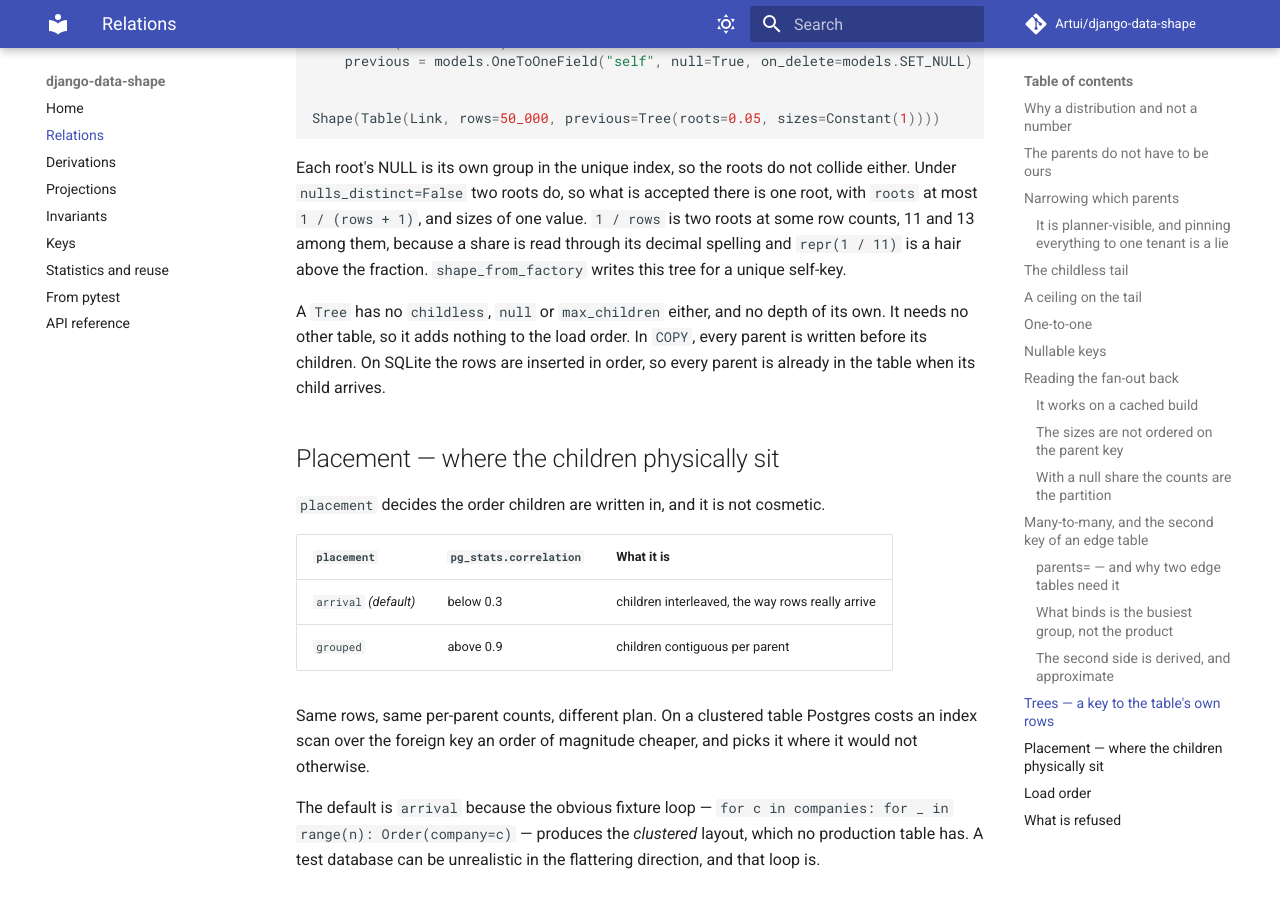
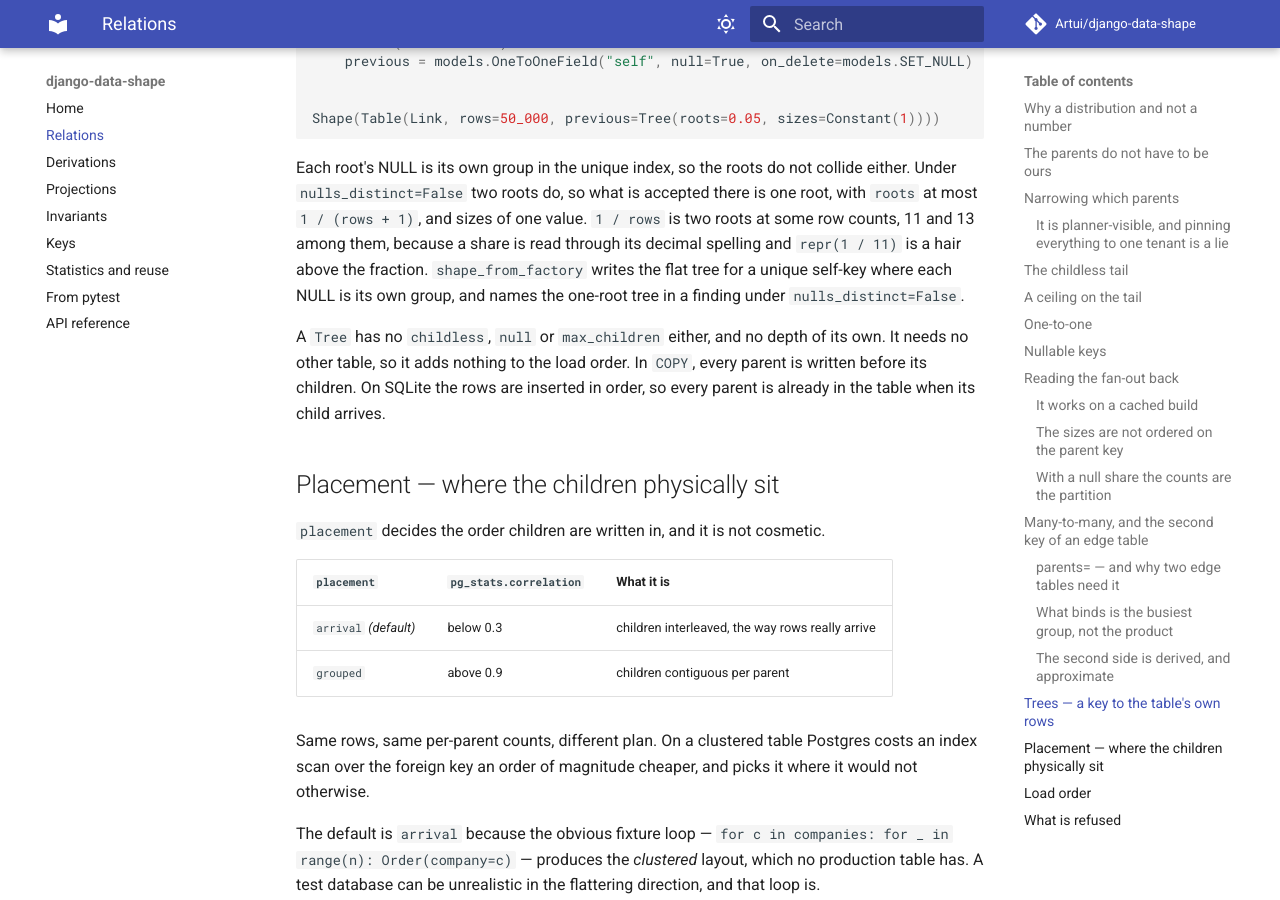
Before and after one commit to Artui/django-data-shape, an MkDocs documentation site: the page built from docs/relations.md, in a window 1280 px wide and 900 px high, scrolled down 11476 px. Built offline with MkDocs 1.6.1 and Material for MkDocs 9.7.7, drawn with Linux system fonts in a browser that asks for light colours; comment, search, counter and statistics services are not loaded.

Commit message:
The changelog and relations page say what the review's fixes made true
Co-Authored-By: Claude Opus 5.5 <noreply@anthropic.com>

```diff
--- a/docs/relations.md
+++ b/docs/relations.md
@@ -540,7 +540,8 @@ either. Under `nulls_distinct=False` two roots do, so what is accepted there is
 root, with `roots` at most `1 / (rows + 1)`, and sizes of one value. `1 / rows` is two
 roots at some row counts, 11 and 13 among them, because a share is read through its
 decimal spelling and `repr(1 / 11)` is a hair above the fraction.
-`shape_from_factory` writes this tree for a unique self-key.
+`shape_from_factory` writes the flat tree for a unique self-key where each NULL is its
+own group, and names the one-root tree in a finding under `nulls_distinct=False`.
 
 A `Tree` has no `childless`, `null` or `max_children` either, and no depth of
 its own. It needs no other table, so it adds
```
Also changed, not shown: CHANGELOG.md (+12 -9 lines).
